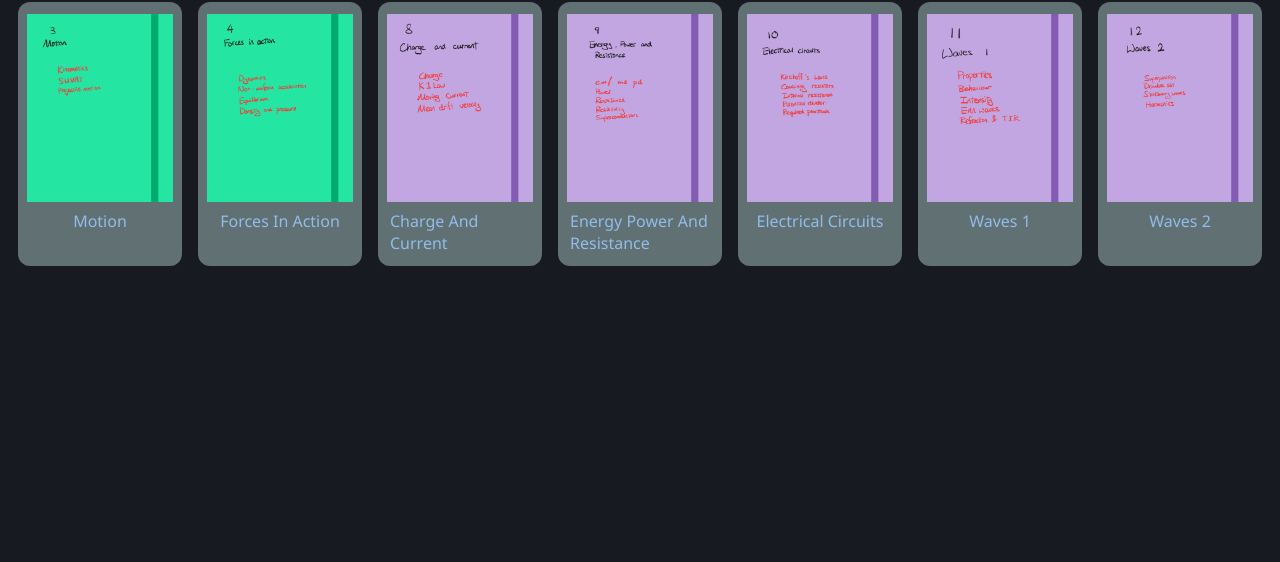
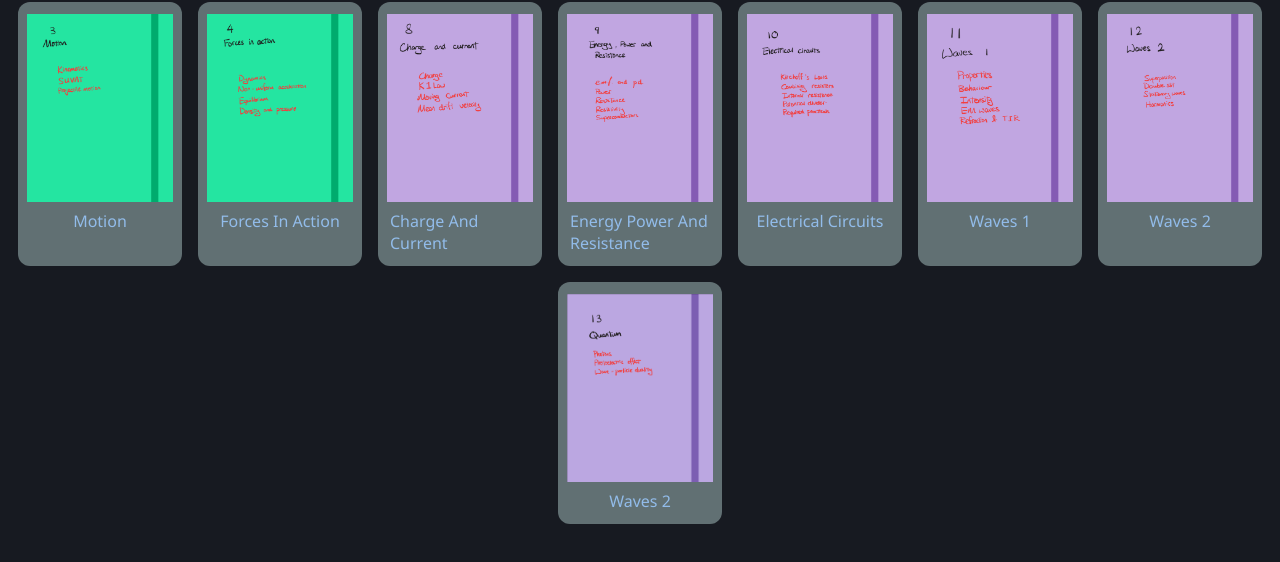
Before and after one commit to dennisupton/JeffsRevisionSite, a plain HTML site: page index.html in a window 1280 px wide. Shown: the part 84-646 px from the top of the page. Drawn offline with Linux system fonts and the light colour scheme.

Commit message:
Added Quantum PDF (not actually a quantum pdf just a pdf on quantum)

```diff
--- a/index.html
+++ b/index.html
@@ -37,6 +37,10 @@
     <img src="images/waves2.png" alt="PDF 1">
     <span>Waves 2</span>
   </a>
+  <a href="pdfs/quantum.pdf" class="pdf-button" target="_blank">
+    <img src="images/quantum.png" alt="PDF 1">
+    <span>Waves 2</span>
+  </a>
 </div>
 </body>
 </html>
```
Also changed, not shown: images/quantum.png (added), 1 other file.
